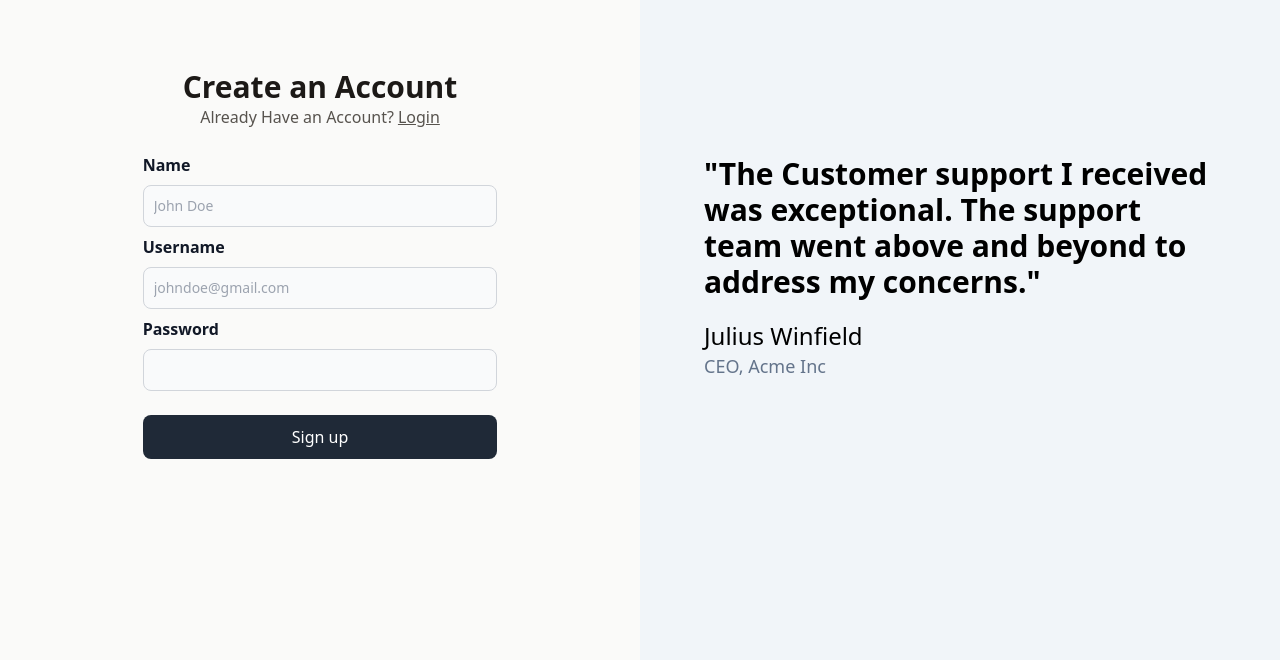
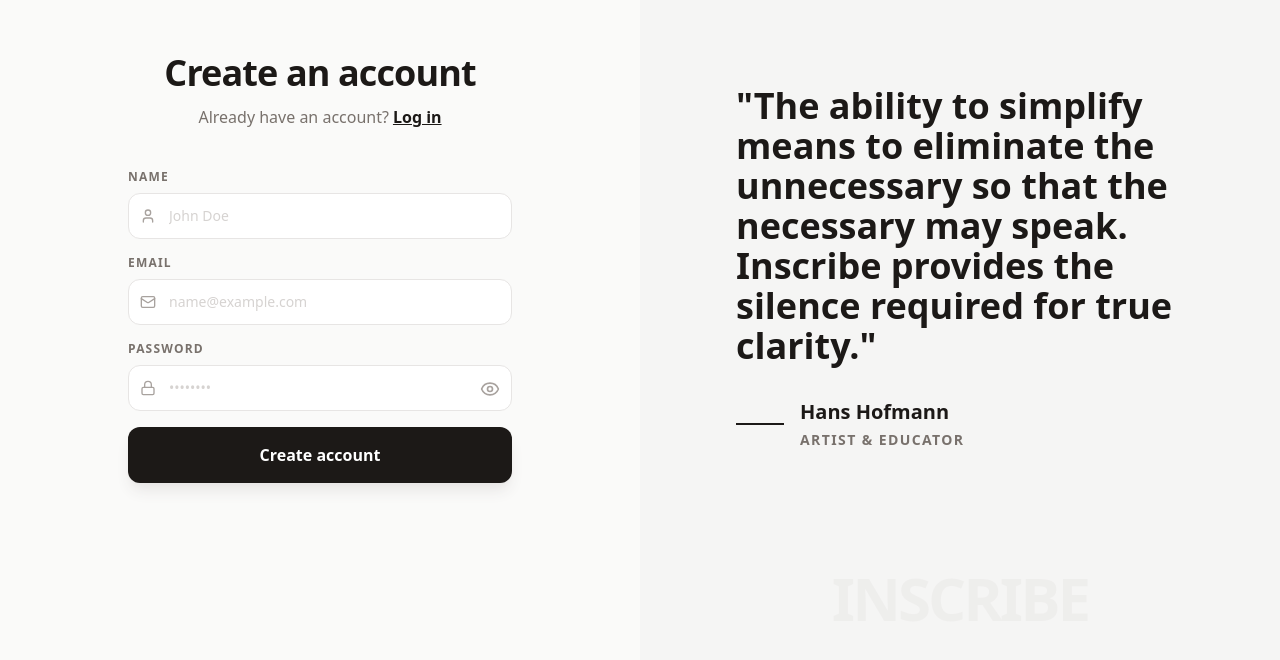
Before and after one commit to ShaikhAman01/Inscribe, a React (Vite) app in the folder frontend/: page /signup in a window 1280 px wide. Shown: the part 132-792 px from the top of the page. Built offline with nearby package versions, Linux system fonts and the light colour scheme; no server answers.

Commit message:
feat: Enhance Auth component with password visibility toggle and improved UI elements

```diff
--- a/frontend/src/components/Auth.tsx
+++ b/frontend/src/components/Auth.tsx
@@ -1,9 +1,9 @@
-
 import { SignupInput } from "@shaikhaman/medium-common";
 import axios from "axios";
 import { ChangeEvent, useEffect, useState } from "react";
 import { Link, useNavigate } from "react-router-dom";
 import { ToastContainer, useToast } from "./Toast";
+import { Eye, EyeOff, User, Mail, Lock } from "lucide-react"; // Icons for better UI
 
 const BACKEND_URL = import.meta.env.VITE_BACKEND_URL;
 
@@ -11,6 +11,7 @@
   const { showPromiseToast } = useToast();
   const navigate = useNavigate();
   const [passwordError, setPasswordError] = useState<string | null>(null);
+  const [showPassword, setShowPassword] = useState(false); // Eye toggle state
   const [postInputs, setPostInputs] = useState<SignupInput>({
     name: "",
     username: "",
@@ -18,128 +19,108 @@
   });
 
   useEffect(() => {
-    const token = localStorage.getItem('token'); // Check for token
+    const token = localStorage.getItem('token');
     if (token) {
-      navigate('/blogs'); // Redirect to blogs if authenticated
+      navigate('/blogs');
     }
   }, [navigate]);
 
   async function sendRequest() {
     if (postInputs.password.length < 6) {
-      console.log("Sending request with inputs:", postInputs); // Log inputs before sending
       setPasswordError("Password must be at least 6 characters long");
-      return; //
+      return;
     }
     showPromiseToast(
       async () => {
         const response = await axios.post(
-          `${BACKEND_URL}/api/v1/user/${
-            type === "signup" ? "signup" : "signin"
-          }`,
+          `${BACKEND_URL}/api/v1/user/${type === "signup" ? "signup" : "signin"}`,
           postInputs
         );
-        console.log("Response data:", response.data);
         if (response.data && response.data.jwt) {
           const { jwt, name } = response.data;
           localStorage.setItem("token", jwt);
-
-          console.log("Name from response:", name);
-          if (name) {
-            localStorage.setItem("name", name);
+          if (name) localStorage.setItem("name", name);
+          setTimeout(() => navigate("/blogs"), 1000);
         } else {
-            console.warn("Name not received from server");
-          }
-
-          setTimeout(() => {
-            navigate("/blogs");
-          }, 1000);
-        } else {
-          throw new Error("Invalid response from server");
+          throw new Error("Invalid response");
         }
       },
       {
         loading: "Authenticating...",
-        success: `Successfully ${
-          type === "signup" ? "signed up" : "signed in"
-        }!`,
-        error: "Authentication failed. Please try again.",
+        success: `Successfully ${type === "signup" ? "signed up" : "signed in"}!`,
+        error: "Authentication failed. Check your credentials.",
       }
     );
   }
-  // Create An Account
+
   return (
     <div className="h-screen flex justify-center flex-col bg-stone-50">
       <div className="flex justify-center">
-        <div>
-          <div className="px-10">
-            <div className="text-3xl font-extrabold text-center text-stone-900">
-            {type === "signup"
-                ? "Create an Account"
-                : "Sign In to Account"}
-            </div>
-            <div className="text-stone-600 text-center">
-              {type === "signup"
-                ? "Already Have an Account?"
-                : "Don't Have an account?"}
+        <div className="w-full max-w-md px-8">
+          <div className="mb-10 text-center">
+            <h1 className="text-4xl font-black text-stone-900 tracking-tight">
+              {type === "signup" ? "Create an account" : "Welcome back"}
+            </h1>
+            <p className="text-stone-500 mt-3 font-medium">
+              {type === "signup" ? "Already have an account?" : "New to Inscribe?"}
               <Link
-                className="underline pl-1"
-                to={type == "signup" ? "/signin" : "/signup"}
+                className="underline pl-1 text-stone-900 font-bold"
+                to={type === "signup" ? "/signin" : "/signup"}
               >
-                {type == "signup" ? "Login" : "signup"}
+                {type === "signup" ? "Log in" : "Create one"}
               </Link>
-            </div>
+            </p>
           </div>
 
-          <div className="pt-6">
-            {type === "signup" ? (
+          <div className="space-y-4">
+            {type === "signup" && (
               <LabelledInput
                 label="Name"
                 placeholder="John Doe"
+                icon={<User className="w-4 h-4" />}
+                onChange={(e) => setPostInputs({ ...postInputs, name: e.target.value })}
+              />
+            )}
+            <LabelledInput
+              label="Email"
+              placeholder="name@example.com"
+              type="email"
+              icon={<Mail className="w-4 h-4" />}
+              onChange={(e) => setPostInputs({ ...postInputs, username: e.target.value })}
+            />
+            <div className="relative">
+              <LabelledInput
+                label="Password"
+                type={showPassword ? "text" : "password"}
+                placeholder="••••••••"
+                icon={<Lock className="w-4 h-4" />}
                 onChange={(e) => {
-                  setPostInputs({
-                    ...postInputs,
-                    name: e.target.value,
-                  });
+                  const val = e.target.value;
+                  setPasswordError(val.length < 6 ? "Minimum 6 characters" : null);
+                  setPostInputs({ ...postInputs, password: val });
                 }}
               />
-            ) : null}
-            <LabelledInput
-              label="Username"
-              placeholder="johndoe@gmail.com"
-              type={"email"}
-              onChange={(e) => {
-                setPostInputs({
-                  ...postInputs,
-                  username: e.target.value,
-                });
-              }}
-            />
-            <LabelledInput
-              label="Password"
-              type={"password"}
-              placeholder=""
-              onChange={(e) => {
-                const password = e.target.value;
-                if (password.length < 6) {
-                  setPasswordError("Password must be at least 6 characters long");
-                } else {
-                  setPasswordError(null);
-                }
-                setPostInputs({
-                  ...postInputs,
-                  password: password,
-                });
-              }}
-            />
+              <button
+                type="button"
+                onClick={() => setShowPassword(!showPassword)}
+                className="absolute right-3 top-[38px] text-stone-400 hover:text-stone-600 transition-colors"
+              >
+                {showPassword ? <EyeOff className="w-5 h-5" /> : <Eye className="w-5 h-5" />}
+              </button>
+            </div>
+
             {passwordError && (
-              <p className="text-red-500 text-sm mt-1">{passwordError}</p>
+              <p className="text-red-500 text-xs font-bold uppercase tracking-wider animate-pulse">
+                {passwordError}
+              </p>
             )}
+
             <button
               onClick={sendRequest}
               type="button"
-              className="w-full mt-4 text-white bg-gray-800 hover:bg-gray-900 focus:outline-none focus:ring-4 focus:ring-gray-300 font-medium rounded-lg text-md px-5 py-2.5 me-2 mb-2"
+              className="w-full mt-6 text-white bg-stone-900 hover:bg-stone-800 focus:outline-none focus:ring-4 focus:ring-stone-200 font-bold rounded-xl text-md px-5 py-4 transition-all active:scale-[0.98] shadow-lg shadow-stone-200"
             >
-              {type === "signup" ? "Sign up" : "Sign in"}
+              {type === "signup" ? "Create account" : "Sign in"}
             </button>
           </div>
         </div>
@@ -154,27 +135,31 @@
   placeholder: string;
   onChange: (e: ChangeEvent<HTMLInputElement>) => void;
   type?: string;
+  icon?: React.ReactNode;
 }
 
-function LabelledInput({
-  label,
-  placeholder,
-  onChange,
-  type,
-}: LabelledInputType) {
+function LabelledInput({ label, placeholder, onChange, type, icon }: LabelledInputType) {
   return (
-    <div>
-      <label className="block mb-2 text-md font-semibold text-gray-900  ">
+    <div className="w-full">
+      <label className="block mb-2 text-xs font-black uppercase tracking-widest text-stone-500">
         {label}
       </label>
+      <div className="relative flex items-center">
+        {icon && (
+          <div className="absolute left-3 text-stone-400">
+            {icon}
+          </div>
+        )}
         <input
           onChange={onChange}
           type={type || "text"}
-        className="bg-gray-50 border border-gray-300 text-gray-900 text-sm rounded-lg focus:ring-blue-500 focus:border-blue-500 block w-full p-2.5 mb-2"
+          className={`bg-white border border-stone-200 text-stone-900 text-sm rounded-xl focus:ring-2 focus:ring-stone-900 focus:border-transparent block w-full ${icon ? 'pl-10' : 'pl-4'} p-3 transition-all placeholder-stone-300`}
           placeholder={placeholder}
           required
         />
       </div>
+    </div>
   );
 }
+
 export default Auth;
--- a/frontend/src/components/BlogCard.tsx
+++ b/frontend/src/components/BlogCard.tsx
@@ -20,7 +20,7 @@
 }: BlogCardProps) => {
   return (
     <Link to={`/blog/${id}`} className="block group">
-      <div className="border-b border-stone-100 pb-6 mb-6 p-4 w-screen max-w-screen-lg cursor-pointer transition-all hover:bg-stone-50/50 rounded-2xl">
+      <div className="border-b border-stone-100 pb-6 mb-6 p-4 w-screen max-w-screen-lg cursor-pointer active:scale-[0.99] transition-transform hover:bg-stone-50/50 rounded-2xl">
         {/* Header: Author & Date */}
         <div className="flex items-center gap-3">
           <Avatar name={authorName} size="big" />
@@ -70,7 +70,9 @@
   name: string;
   size?: "small" | "big";
 }) {
-  const initials = name && name.length > 0 ? name[0].toUpperCase() : "U";
+  // Safety check: ensure name is a string to prevent "can't convert to string" error
+  const safeName = typeof name === 'string' ? name : "Anonymous";
+  const initials = safeName.length > 0 ? safeName[0].toUpperCase() : "U";
 
   const colors = ["bg-stone-800", "bg-slate-700", "bg-zinc-800", "bg-neutral-700"];
   const colorClass = colors[initials.charCodeAt(0) % colors.length];
--- a/frontend/src/components/BlogPost.tsx
+++ b/frontend/src/components/BlogPost.tsx
@@ -6,6 +6,7 @@
 import Comments from "./Comments";
 import { Heart, Sparkles, Loader2 } from "lucide-react";
 import axios from "axios";
+import { toast } from "sonner"; // Ensure this import is here
 
 const BACKEND_URL = import.meta.env.VITE_BACKEND_URL;
 
@@ -85,7 +86,6 @@
             </button>
           </div>
 
-          {/* Tag List */}
           {blog.tags && blog.tags.length > 0 && (
             <div className="flex flex-wrap gap-2 pt-5">
               {blog.tags.map((tag) => (
@@ -99,7 +99,6 @@
             </div>
           )}
 
-          {/* AI Summary Section */}
           <div className="mt-8 p-6 bg-gradient-to-br from-indigo-50 via-white to-purple-50 rounded-2xl border border-indigo-100 shadow-sm">
             {!summary ? (
               <button
@@ -139,7 +138,6 @@
           />
         </div>
 
-        {/* Author Sidebar */}
         <div className="col-span-12 lg:col-span-4 lg:pl-12 pt-10 lg:pt-0">
           <div className="sticky top-24">
             <div className="text-stone-500 font-bold text-sm uppercase tracking-widest border-b border-stone-100 pb-2 mb-4">
--- a/frontend/src/components/Quote.tsx
+++ b/frontend/src/components/Quote.tsx
@@ -1,15 +1,26 @@
 const Quote = () => {
   return (
-    <div className="bg-slate-100 h-screen flex flex-col justify-center items-start p-16">
-      <div className="max-w-3xl text-3xl font-bold text-left">
-        "The Customer support I received was exceptional. The support team went
-        above and beyond to address my concerns."
+    <div className="bg-stone-100 h-screen flex flex-col justify-center items-center p-12 lg:p-24">
+      <div className="max-w-xl">
+        <div className="text-3xl lg:text-4xl font-black text-stone-900 leading-tight">
+          "The ability to simplify means to eliminate the unnecessary so that the necessary may speak. Inscribe provides the silence required for true clarity."
+        </div>
+
+        <div className="mt-8 flex items-center gap-4">
+          <div className="w-12 h-[2px] bg-stone-900"></div>
+          <div>
+            <div className="text-xl font-bold text-stone-900">
+              Hans Hofmann
+            </div>
+            <div className="text-sm font-black uppercase tracking-widest text-stone-500 mt-1">
+              Artist & Educator
+            </div>
+          </div>
+        </div>
       </div>
-      <div className="max-w-md text-2xl font-medium text-left pt-5 items">
-        Julius Winfield
-      </div>
-      <div className="max-w-md text-lg font-normal  text-left text-slate-500 ">
-        CEO, Acme Inc
+
+      <div className="absolute bottom-10 text-stone-300 font-black tracking-tighter text-6xl opacity-20 pointer-events-none">
+        INSCRIBE
       </div>
     </div>
   );
```
Also changed, not shown: frontend/src/pages/Blogs.tsx (+96 -31 lines). Lines whose indentation alone changed are shown as unchanged.
